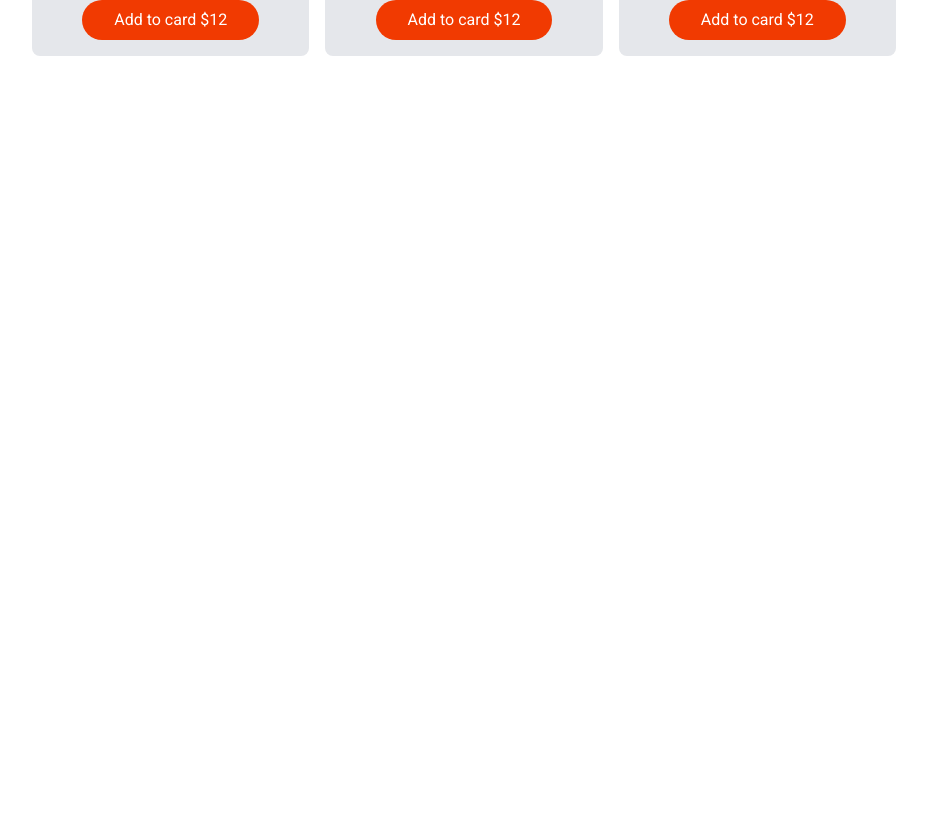
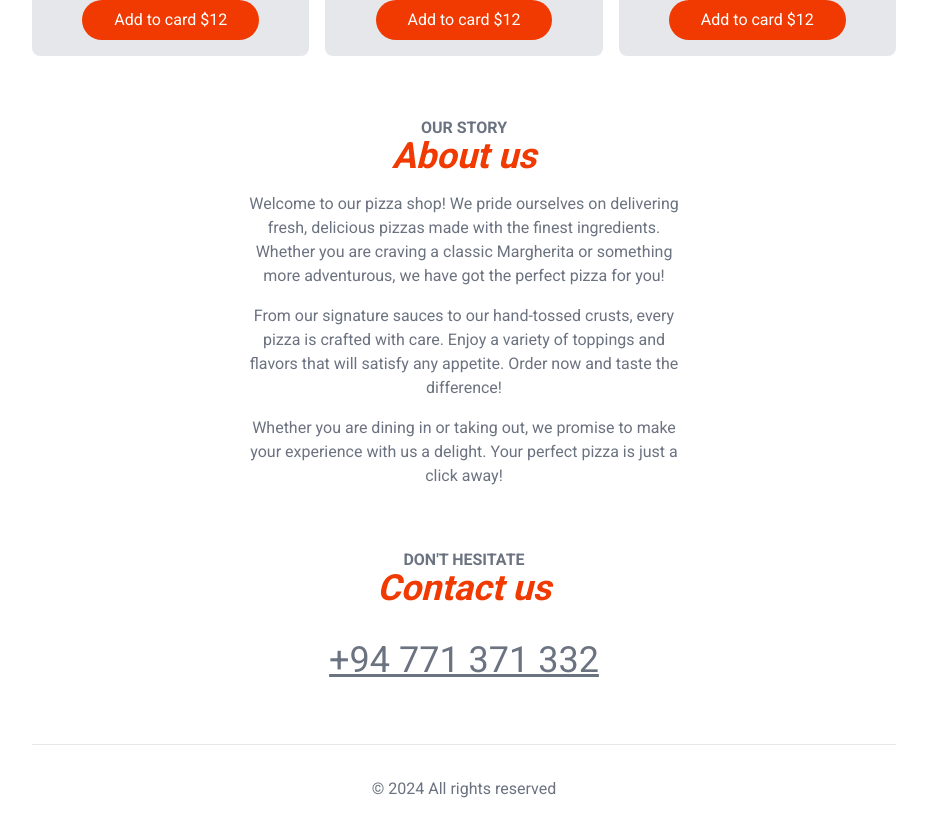
Before and after one commit to Shakithyanshaw/food-ordering-app, a Next.js app: page / in a window 1280 px wide. Shown: the part 1120-1956 px from the top of the page, without its empty margins (176-1103 px from the left). Before the commit the page ends 1192 px from the top, so only its background shows below. Built offline with nearby package versions, Linux system fonts and the light colour scheme.

Commit message:
code basic str of page

```diff
--- a/src/app/page.js
+++ b/src/app/page.js
@@ -9,6 +9,44 @@ export default function Home() {
       <Header />
       <Hero />
       <HomeMenu />
+      <section className="text-center my-16" id="about">
+        <SectionHeaders subHeader={'Our story'} mainHeader={'About us'} />
+        <div className="text-gray-500 max-w-md mx-auto mt-4 flex flex-col gap-4">
+          <p>
+            Welcome to our pizza shop! We pride ourselves on delivering fresh,
+            delicious pizzas made with the finest ingredients. Whether you are
+            craving a classic Margherita or something more adventurous, we have
+            got the perfect pizza for you!
+          </p>
+          <p>
+            From our signature sauces to our hand-tossed crusts, every pizza is
+            crafted with care. Enjoy a variety of toppings and flavors that will
+            satisfy any appetite. Order now and taste the difference!
+          </p>
+          <p>
+            Whether you are dining in or taking out, we promise to make your
+            experience with us a delight. Your perfect pizza is just a click
+            away!
+          </p>
+        </div>
+      </section>
+      <section className="text-center my-8" id="contact">
+        <SectionHeaders
+          subHeader={"Don't hesitate"}
+          mainHeader={'Contact us'}
+        />
+        <div className="mt-8">
+          <a
+            className="text-4xl underline text-gray-500"
+            href="tel:+94771371332"
+          >
+            +94 771 371 332
+          </a>
+        </div>
+      </section>
+      <footer className="border-t p-8 text-center text-gray-500 mt-16">
+        &copy; 2024 All rights reserved
+      </footer>
     </>
   );
 }
```
